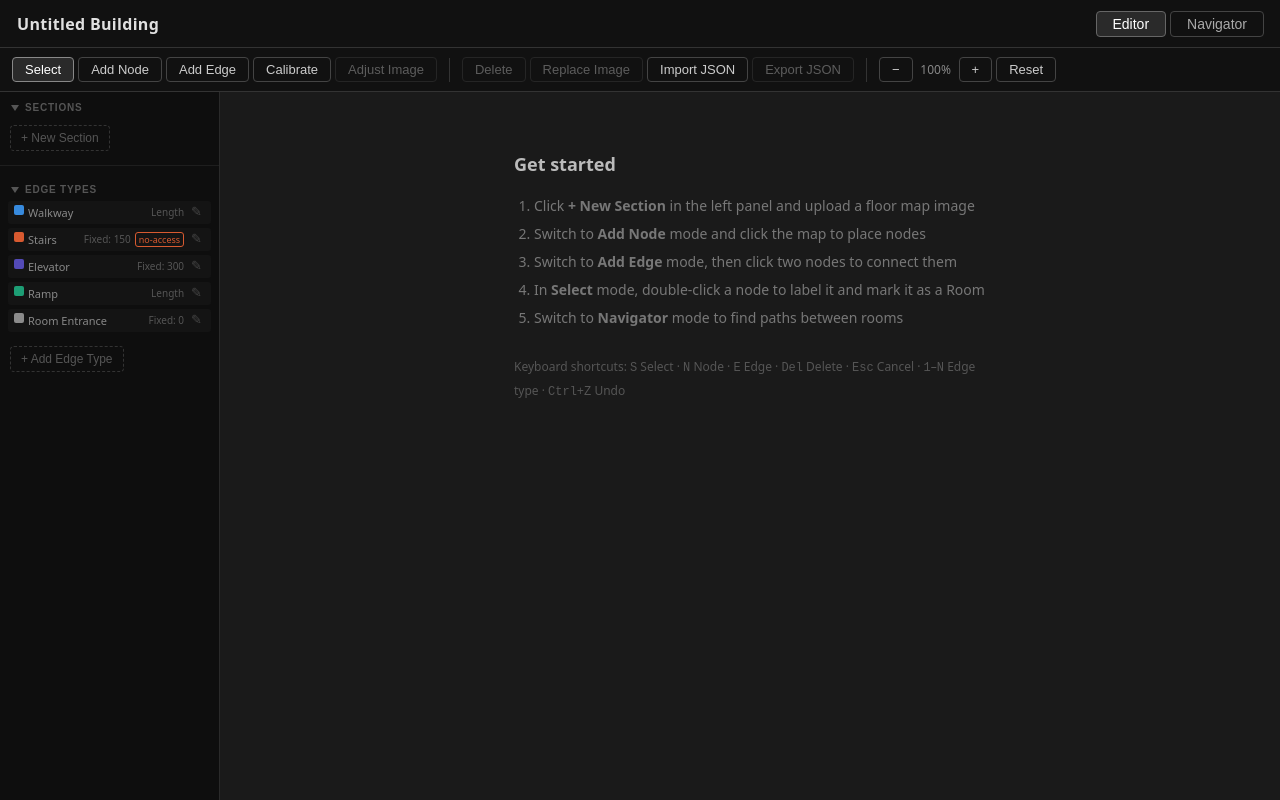
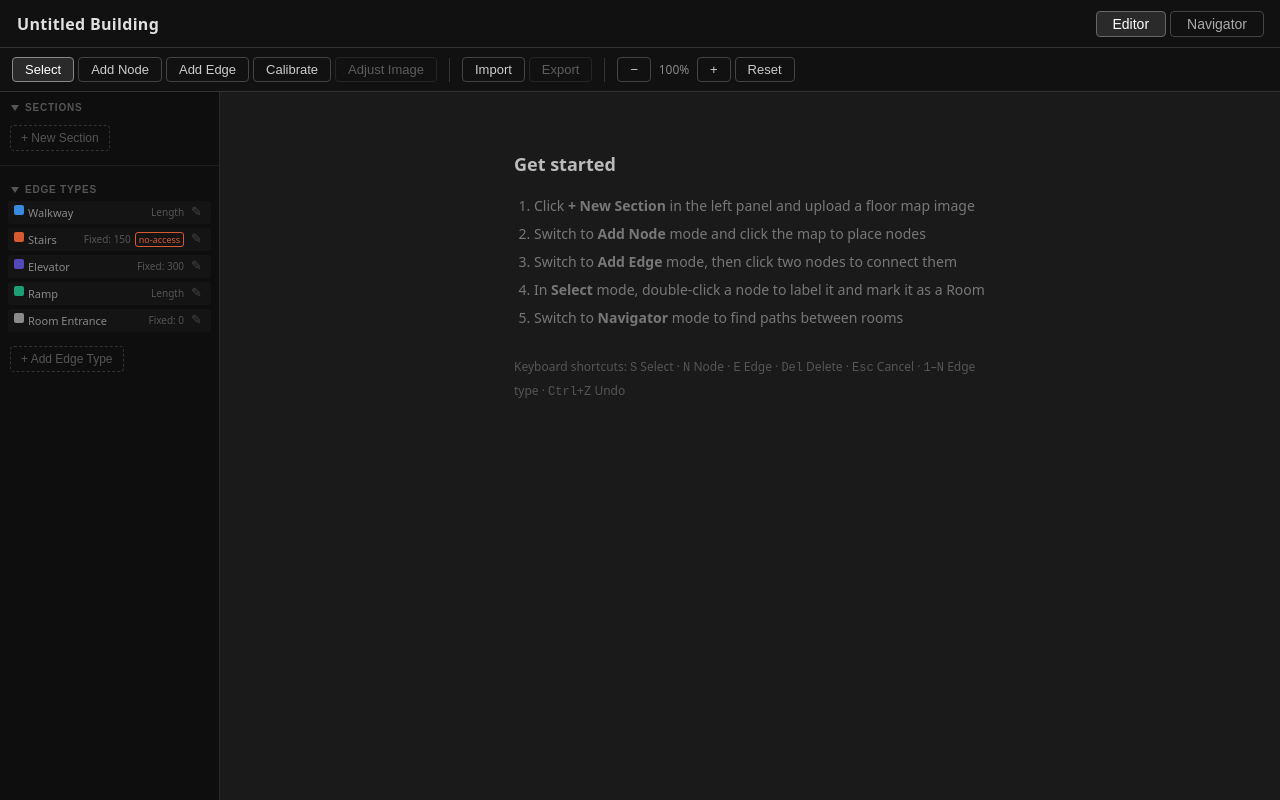
Before and after one commit to cbmitchell/map-nav, a React (Vite) app: page / in a window 1280 px wide. Built offline with nearby package versions, Linux system fonts and the light colour scheme.

Commit message:
Clean up Editor view toolbar a little

```diff
--- a/src/components/Editor/Editor.tsx
+++ b/src/components/Editor/Editor.tsx
@@ -161,10 +161,9 @@ export function Editor({ state, dispatch, undo, storageError, imageStorageError
   // swapped, since the new image likely no longer lines up with existing annotations.
   const handleSectionImageReplaced = useCallback(
     (sectionId: string) => {
-      // Only actually switch sections if needed — EditorToolbar's swap always targets
-      // the already-active section, and switching unconditionally would needlessly
-      // reset that section's remembered zoom/pan (only EditorSidebar's edit form can
-      // target a section that isn't currently active).
+      // Only actually switch sections if needed — replacing an image via EditorSidebar's
+      // edit form can target a section that isn't currently active, and switching
+      // unconditionally would needlessly reset that section's remembered zoom/pan.
       if (sectionId !== activeSectionId) {
         handleSectionChange(sectionId);
       }
@@ -237,7 +236,6 @@ export function Editor({ state, dispatch, undo, storageError, imageStorageError
       )}
       <EditorToolbar
         building={state}
-        activeSectionId={activeSectionId}
         activeSection={activeSection}
         editorState={editorState}
         onEditorStateChange={handleEditorStateChange}
@@ -248,7 +246,6 @@ export function Editor({ state, dispatch, undo, storageError, imageStorageError
         onZoomOut={handleZoomOut}
         onResetView={handleResetView}
         onSidebarToggle={() => setSidebarOpen((p) => !p)}
-        onSectionImageReplaced={handleSectionImageReplaced}
       />
       <div className={styles.body}>
         <EditorSidebar
--- a/src/components/Editor/EditorToolbar.tsx
+++ b/src/components/Editor/EditorToolbar.tsx
@@ -1,7 +1,6 @@
 import { useRef } from 'react';
 import type { ReactNode } from 'react';
 import clsx from 'clsx';
-import { loadPdf, renderPdfPage } from '../../utils/pdf';
 import type { Dispatch } from 'react';
 import type { Building, Section } from '../../types/graph';
 import type { EditorState, EditorMode } from '../../types/editor';
@@ -12,7 +11,6 @@ import styles from './EditorToolbar.module.css';
 
 interface EditorToolbarProps {
   building: Building;
-  activeSectionId: string | null;
   activeSection: Section | undefined;
   editorState: EditorState;
   onEditorStateChange: (update: Partial<EditorState>) => void;
@@ -23,12 +21,10 @@ interface EditorToolbarProps {
   onZoomOut: () => void;
   onResetView: () => void;
   onSidebarToggle: () => void;
-  onSectionImageReplaced: (sectionId: string) => void;
 }
 
 export function EditorToolbar({
   building,
-  activeSectionId,
   activeSection,
   editorState,
   onEditorStateChange,
@@ -39,9 +35,7 @@ export function EditorToolbar({
   onZoomOut,
   onResetView,
   onSidebarToggle,
-  onSectionImageReplaced,
 }: EditorToolbarProps) {
-  const fileInputRef = useRef<HTMLInputElement>(null);
   const importInputRef = useRef<HTMLInputElement>(null);
   const { isMobile, isTablet } = useMobile();
   const isMobileOrTablet = isMobile || isTablet;
@@ -64,36 +58,6 @@ export function EditorToolbar({
         ? { autoConnectEnabled: true }
         : { autoConnectEnabled: false, snapToAxis: false, lastPathNodeId: null },
     );
-  };
-
-  const handleUploadClick = () => fileInputRef.current?.click();
-
-  const dispatchImage = (imageData: string, imageW: number, imageH: number) => {
-    if (!activeSectionId) return;
-    dispatch({ type: 'UPDATE_SECTION_IMAGE', payload: { id: activeSectionId, imageData, imageW, imageH } });
-    onSectionImageReplaced(activeSectionId);
-  };
-
-  const handleFileChange = async (e: React.ChangeEvent<HTMLInputElement>) => {
-    const file = e.target.files?.[0];
-    if (!file) return;
-    e.target.value = '';
-
-    if (file.type === 'application/pdf' || file.name.toLowerCase().endsWith('.pdf')) {
-      const doc = await loadPdf(file);
-      const { imageData, imageW, imageH } = await renderPdfPage(doc, 1);
-      dispatchImage(imageData, imageW, imageH);
-    } else {
-      const reader = new FileReader();
-      reader.onload = (ev) => {
-        const imageData = ev.target?.result as string;
-        const img = new Image();
-        img.onload = () => dispatchImage(imageData, img.naturalWidth, img.naturalHeight);
-        img.onerror = () => alert('Failed to load image. The file may be corrupt or unsupported.');
-        img.src = imageData;
-      };
-      reader.readAsDataURL(file);
-    }
   };
 
   const handleImportClick = () => importInputRef.current?.click();
@@ -198,6 +162,7 @@ export function EditorToolbar({
 
       {/* Action buttons */}
       <div className={styles.group}>
+        {isMobileOrTablet && (
           <button
             title="Delete selected"
             className={clsx(styles.btn, hasSelection ? styles.btnDanger : styles.btnDisabled)}
@@ -207,17 +172,9 @@ export function EditorToolbar({
             <span className={styles.btnLabel}>Delete</span>
             <span className={styles.btnIcon}>✕</span>
           </button>
-        <button
-          title="Replace image"
-          className={clsx(styles.btn, !activeSectionId && styles.btnDisabled)}
-          disabled={!activeSectionId}
-          onClick={handleUploadClick}
-        >
-          <span className={styles.btnLabel}>Replace Image</span>
-          <span className={styles.btnIcon}>⬚</span>
-        </button>
-        <button title="Import JSON" className={styles.btn} onClick={handleImportClick}>
-          <span className={styles.btnLabel}>Import JSON</span>
+        )}
+        <button title="Import" className={styles.btn} onClick={handleImportClick}>
+          <span className={styles.btnLabel}>Import</span>
           <span className={styles.btnIcon}>
             {/* Arrow pointing down into a tray */}
             <svg width="14" height="14" viewBox="0 0 14 14" fill="currentColor" aria-hidden>
@@ -228,12 +185,12 @@ export function EditorToolbar({
           </span>
         </button>
         <button
-          title="Export JSON"
+          title="Export"
           className={clsx(styles.btn, building.sections.length === 0 && styles.btnDisabled)}
           disabled={building.sections.length === 0}
           onClick={() => exportBuilding(building)}
         >
-          <span className={styles.btnLabel}>Export JSON</span>
+          <span className={styles.btnLabel}>Export</span>
           <span className={styles.btnIcon}>
             {/* Arrow pointing up out of a tray */}
             <svg width="14" height="14" viewBox="0 0 14 14" fill="currentColor" aria-hidden>
@@ -276,13 +233,6 @@ export function EditorToolbar({
       )}
 
       <input
-        ref={fileInputRef}
-        type="file"
-        accept="image/*,application/pdf"
-        style={{ display: 'none' }}
-        onChange={handleFileChange}
-      />
-      <input
         ref={importInputRef}
         type="file"
         accept=".json,application/json"
```
Also changed, not shown: 1 other file (tests, documents, lock files or other folders). Lines whose indentation alone changed are shown as unchanged.
